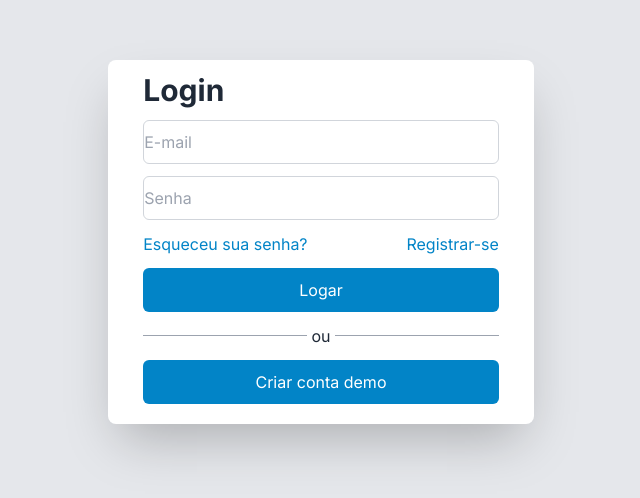
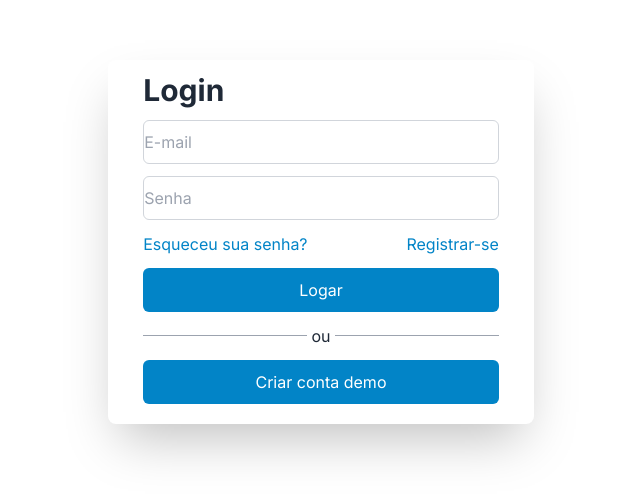
Before and after one commit to lucasrluz/note-frontend, a Next.js app: page / in a window 1280 px wide. Shown: the part 158-656 px from the top of the page, without its empty margins (319-959 px from the left). Built offline with nearby package versions, Linux system fonts and the light colour scheme.

Commit message:
refactor: alteração da cor de fundo padrão

```diff
--- a/app/globals.css
+++ b/app/globals.css
@@ -5,5 +5,5 @@
 body {
   font-family: Arial, Helvetica, sans-serif;
   color: rgb(31 41 55);
-  background-color: rgb(229 231 235);
+  /* background-color: rgb(229 231 235); */
 }
```
